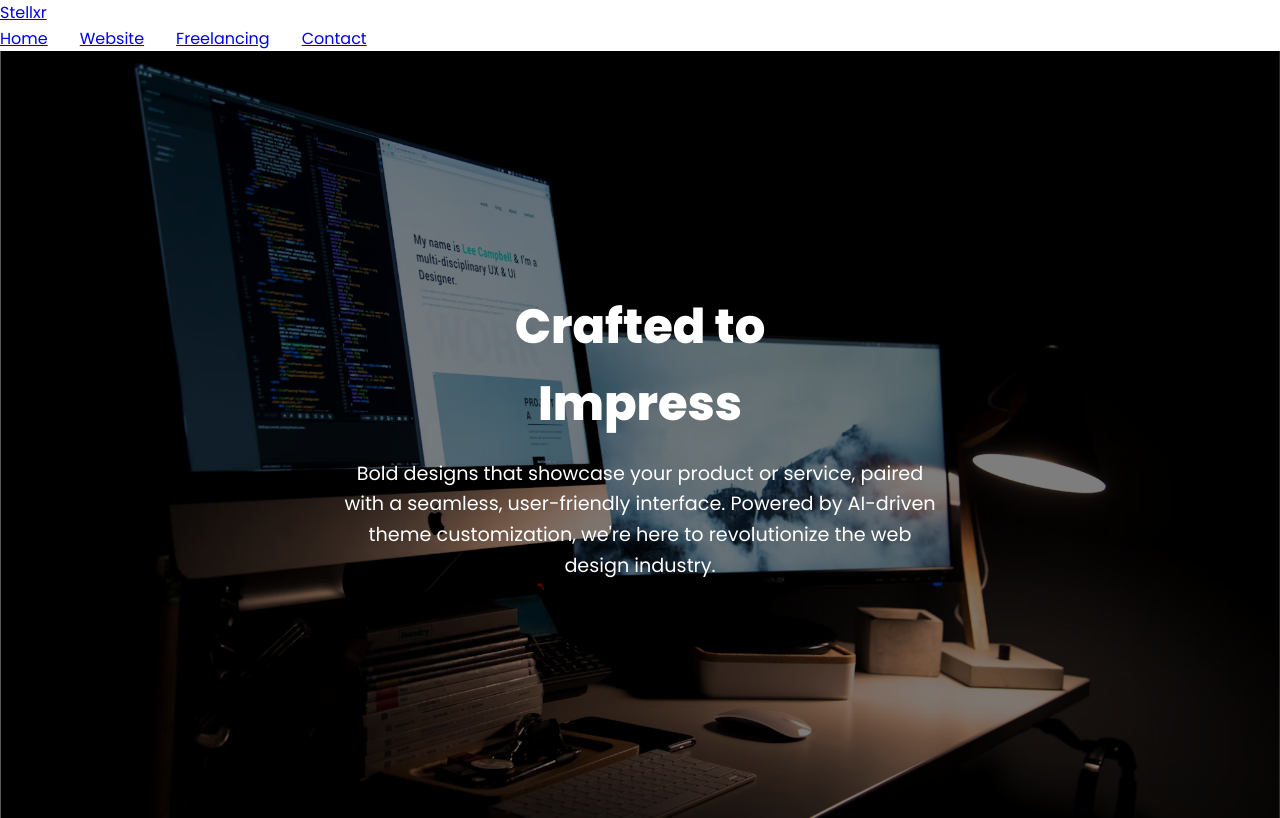
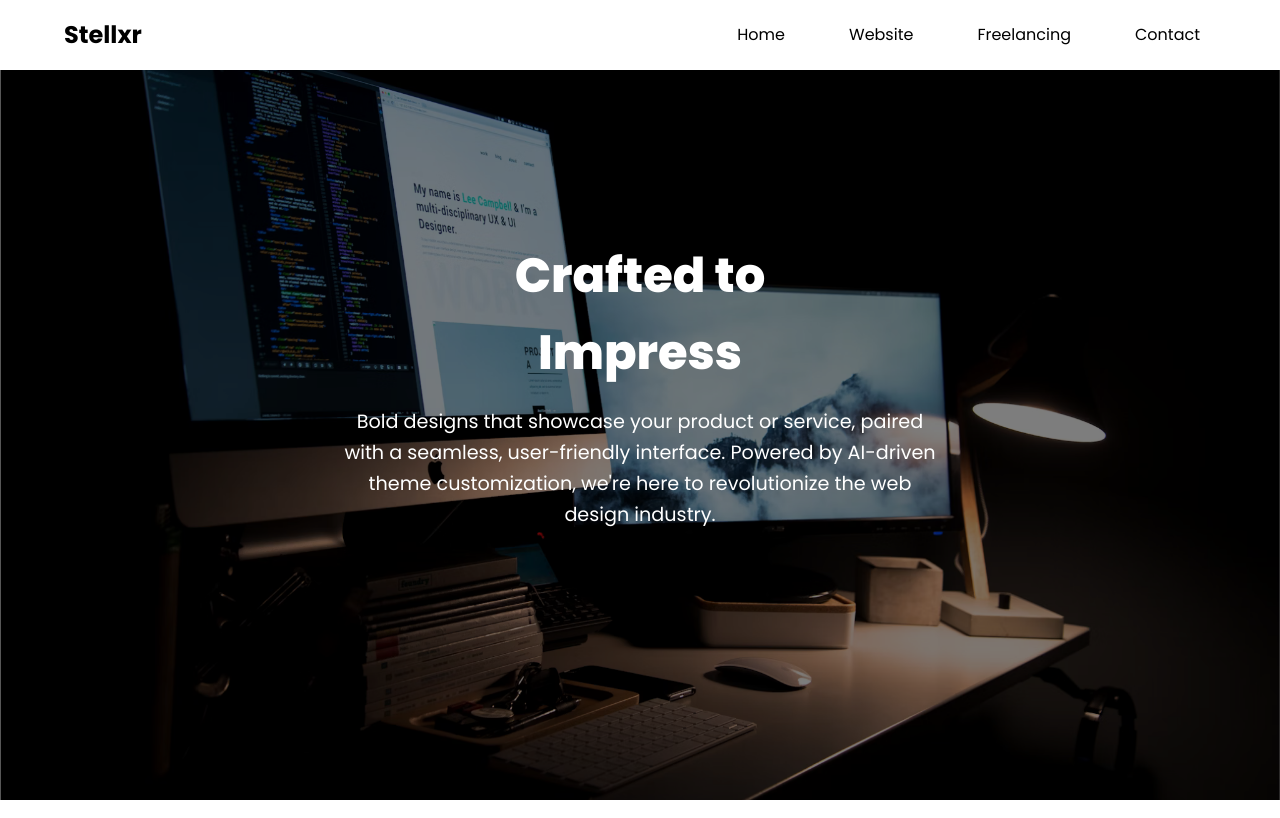
Before and after one commit to stellxr-tech/stellnew, a plain HTML site: page web.html in a window 1280 px wide. Shown: the top 818 px of the page. Drawn offline with Linux system fonts and the light colour scheme.

Commit message:
Update style3.css

```diff
--- a/style3.css
+++ b/style3.css
@@ -321,3 +321,73 @@ line-height: 1.5;
 .websec-nth-child:nth-child(even) {
 flex-direction: row-reverse; /* Flip image and text */
 }
+/* Navbar container */
+header {
+    position: fixed;
+    top: 0;
+    width: 100%;
+    background-color: #ffffff;
+    color: #000000;
+    padding: 1rem 0;
+    z-index: 1000;
+    }
+
+    .navbar {
+    display: flex;
+    justify-content: space-between;
+    align-items: center;
+    width: 90%;
+    max-width: 1200px;
+    margin: 0 auto;
+    }
+
+    .navbar-logo a {
+    font-size: 1.5rem;
+    color: #000000;
+    font-weight: bold;
+    text-decoration: none;
+    }
+
+    .navbar-links ul {
+    display: flex;
+    list-style-type: none;
+    gap: 2rem;
+    }
+
+    .navbar-links a {
+    color: #000000;
+    text-decoration: none;
+    font-size: 1rem;
+    padding: 0.5rem 1rem;
+    transition: all 0.3s;
+    }
+
+    .navbar-links a:hover {
+    color: #ce2bda;
+    background-color: rgba(255, 255, 255, 0.1);
+    border-radius: 4px;
+    }
+
+    @media (max-width: 768px) {
+    .navbar-links ul {
+    display: none; /* Hide links on mobile */
+    }
+
+    .navbar-links.active ul {
+    display: flex;
+    flex-direction: column;
+    position: absolute;
+    top: 100%;
+    left: 0;
+    width: 100%;
+    background-color: #1a1a1a;
+    padding: 1rem;
+    text-align: center;
+    }
+    }
+
+    @media (min-width: 769px) {
+    .navbar-links ul {
+    display: flex;
+    }
+    }
```
